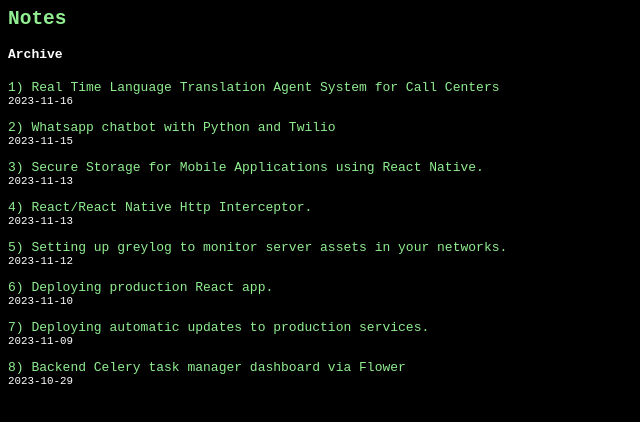
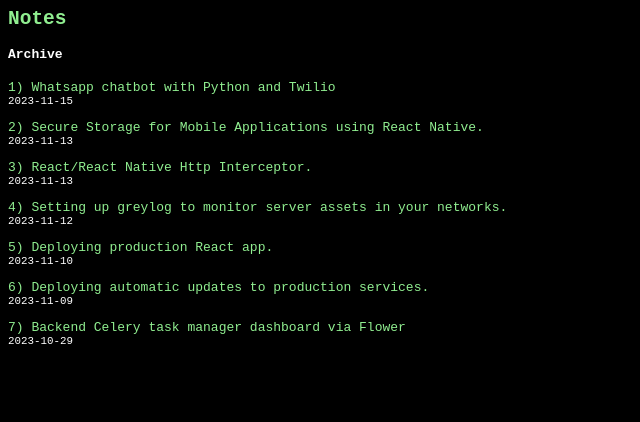
Before and after one commit to csr13/my-website, a plain HTML site: page pages/notes-archive.html in a window 1280 px wide. Shown: the whole page, without its empty margins (0-640 px from the left). Drawn offline with Linux system fonts and the light colour scheme.

```diff
--- a/pages/notes-archive.html
+++ b/pages/notes-archive.html
@@ -24,19 +24,8 @@
 
 
         <p>
-            <a href='/pages/posts/live-speech-to-text-voice-translation.html'>
-                1) Real Time Language Translation Agent System for Call Centers
-            </a>
-            <br>
-            <small>
-                2023-11-16
-            </small>
-        <p>
-
-
-        <p>
             <a href='/pages/posts/whatsapp-chatbot-python.html'>
-                2) Whatsapp chatbot with Python and Twilio
+                1) Whatsapp chatbot with Python and Twilio
             </a>
             <br>
             <small>
@@ -47,7 +36,7 @@
 
         <p>
             <a href='/pages/posts/react-secure-storage.html'>
-                3) Secure Storage for Mobile Applications using React Native.
+                2) Secure Storage for Mobile Applications using React Native.
             </a>
             <br>
             <small>
@@ -58,7 +47,7 @@
 
         <p>
             <a href='/pages/posts/http-interceptor-react.html'>
-                4) React/React Native Http Interceptor.
+                3) React/React Native Http Interceptor.
             </a>
             <br>
             <small>
@@ -69,7 +58,7 @@
 
         <p>
             <a href='/pages/posts/monitoring-assets-with-greylog.html'>
-                5) Setting up greylog to monitor server assets in your networks.
+                4) Setting up greylog to monitor server assets in your networks.
             </a>
             <br>
             <small>
@@ -80,7 +69,7 @@
 
         <p>
             <a href='/pages/posts/deploying-production-react.html'>
-                6) Deploying production React app.
+                5) Deploying production React app.
             </a>
             <br>
             <small>
@@ -91,7 +80,7 @@
 
         <p>
             <a href='/pages/posts/automatic-deployments.html'>
-                7) Deploying automatic updates to production services.
+                6) Deploying automatic updates to production services.
             </a>
             <br>
             <small>
@@ -102,7 +91,7 @@
 
         <p>
             <a href='/pages/posts/backend-task-manager-visual.html'>
-                8) Backend Celery task manager dashboard via Flower
+                7) Backend Celery task manager dashboard via Flower
             </a>
             <br>
             <small>
```
Also changed, not shown: index.html (+15 -15 lines), pages/posts/live-speech-to-text-voice-translation.html (+1 -1 lines), 1 other file.
